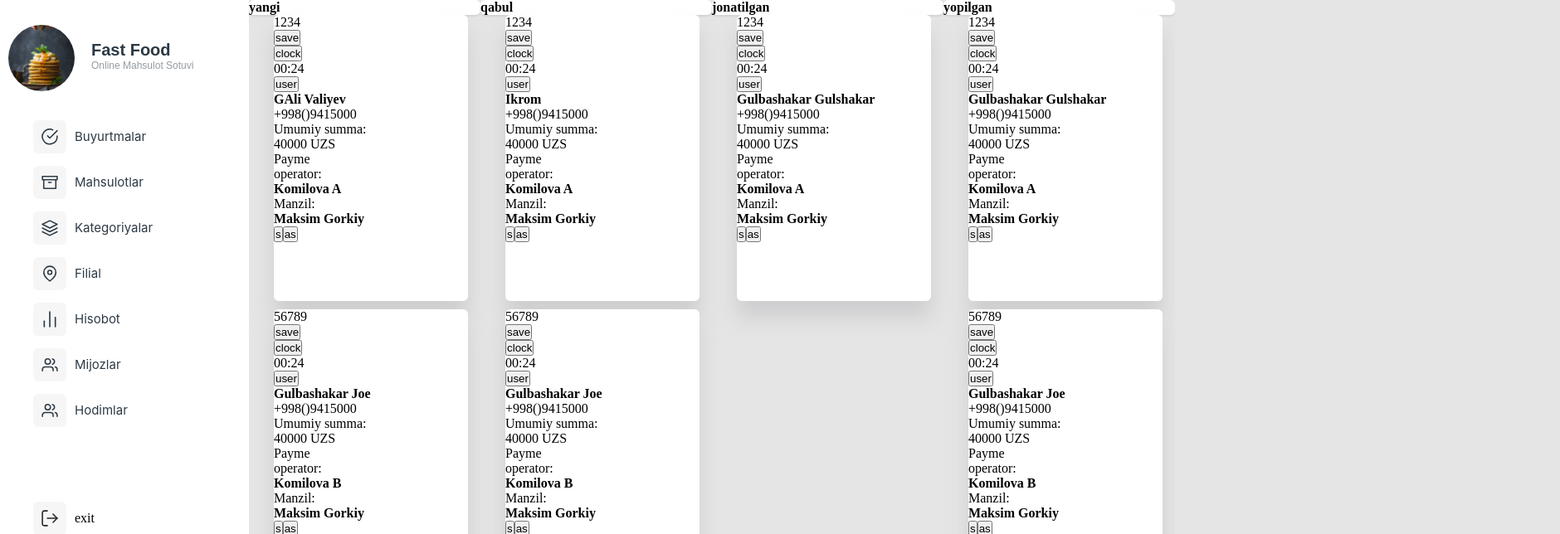
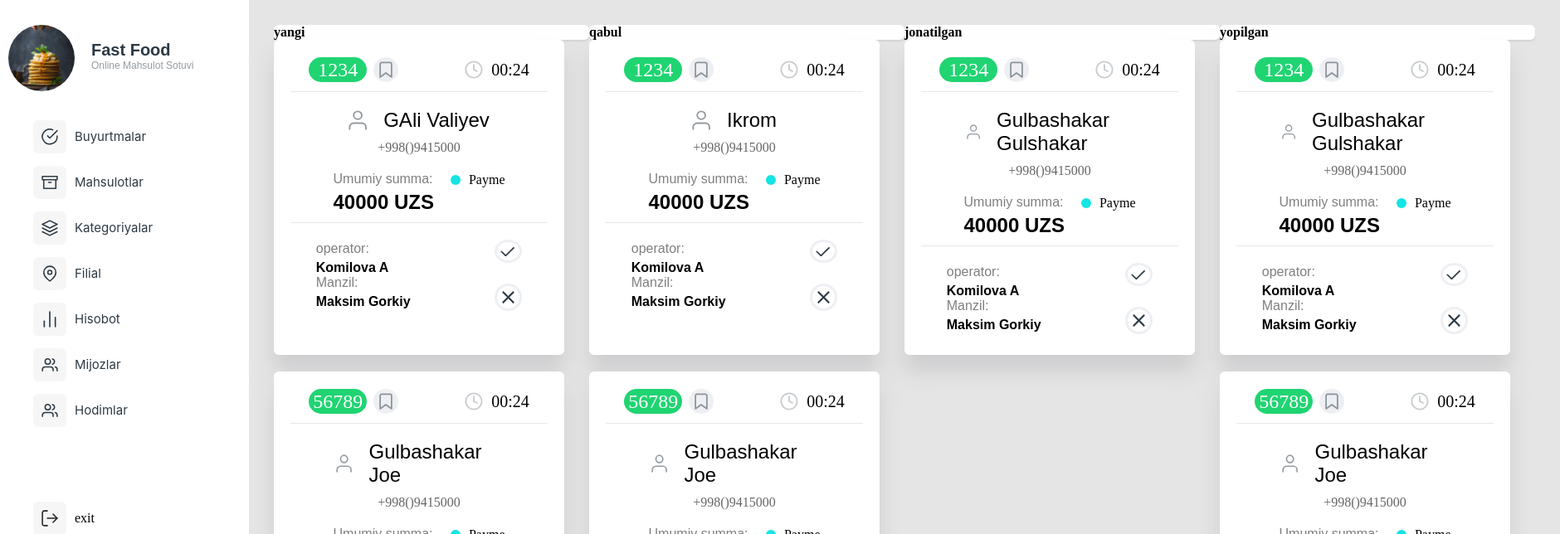
Before and after one commit to orifjon5000/ff, a React (Create React App) app: page / in a window 1280 px wide. Shown: the top 644 px of the page at 83% size, 1880 px wide, since content can reach past the window. Built offline with nearby package versions, Linux system fonts and the light colour scheme.

Commit message:
productitems

```diff
--- a/src/component/Buyurtmalar/index.jsx
+++ b/src/component/Buyurtmalar/index.jsx
@@ -1,5 +1,20 @@
 import React, { useState } from "react";
-import { Container, Wrapper,Order,Pay,User,Card,Location, Title } from "./style";
+import Save from "../../assets/icons/save.svg";
+import Clock from "../../assets/icons/clock.svg";
+import UserI from "../../assets/icons/user.svg";
+import Done from "../../assets/icons/done.svg";
+import Cancel from "../../assets/icons/cancel.svg";
+
+import {
+  Container,
+  Wrapper,
+  Order,
+  Pay,
+  User,
+  Card,
+  Location,
+  Title,
+} from "./style";
 import { card } from "../../mock/card";
 export const Index = () => {
   const [products, setProducts] = useState(Object.entries(card));
@@ -14,36 +29,39 @@ export const Index = () => {
             </Title>
             {data.map((value) => (
               <Card>
-                <Order>
+                <Order className="flex-row">
                   {" "}
-                  <div>
-                    <p>{value.orderId}</p>
-                    <button>save</button>
+                  <div className="flex-row  orderId">
+                    <p className="flex-row">{value.orderId}</p>
+                    <div className="imgsave">
+                      <img src={Save} alt="save" />
+                    </div>{" "}
                   </div>
-                  <div>
-                    <button>clock</button>
+                  <div className="flex-row orderClock">
+                    <img src={Clock} alt="Clock" />
                     <p>00:24</p>
                   </div>
                 </Order>
 
-                <User>
-                  <div>
-                  <button>user</button>
+                <User className="flex-column">
+                  <div className="flex-row userName">
+                    <img src={UserI} alt="User" />
                     <h4>{value.user.name}</h4>
                   </div>
                   <p> {value.user.phone}</p>
                 </User>
 
-
-                <Pay>
-                  <div>
+                <Pay className="flex-row">
+                  <div className="payTotal">
                     <p>Umumiy summa:</p>
                     <p>{value.total} UZS</p>
                   </div>
-                  <p>Payme</p>
+                  <div className="iconpay"></div>
+                  <span>Payme</span>
                 </Pay>
 
-                <Location>
+                <Location className="flex-row">
+                  <div>
                     <div>
                       <p>operator:</p>
                       <h4>{value.operator.name}</h4>
@@ -52,11 +70,13 @@ export const Index = () => {
                       <p>Manzil:</p>
                       <h4>{value.filial.location}</h4>
                     </div>
+                  </div>
+                  <div className=" flex-column">
+                  <img className="imgSave" src={Done} alt="Done" />
+                  <img src={Cancel} className="imgSave" alt="Cancel" />
+                </div>
                 </Location>
-                <div>
-                  <button>s</button>
-                  <button>as</button>
-                </div>
+
               </Card>
             ))}
           </Wrapper.Column>
--- a/src/component/Buyurtmalar/style.js
+++ b/src/component/Buyurtmalar/style.js
@@ -4,6 +4,7 @@ export const Container = styled.div``;
 
 export const Wrapper = styled.div`
   display: flex;
+  padding: 30px;
 `;
 
 Wrapper.Column = styled.div`
@@ -13,14 +14,14 @@ Wrapper.Column = styled.div`
 `;
 
 export const Card = styled.div`
-  width: 234px;
-  height: 345px;
+  width: 350px;
+  height: 380px;
   background: #ffffff;
   box-shadow: 0px 20px 25px rgba(176, 177, 181, 0.432802);
   border-radius: 6px;
-  margin: 0 30px;
-  margin-bottom: 10px;
-  margin-right: 15px;
+  /* margin: 0 30px; */
+  margin-bottom: 20px;
+  margin-right: 30px;
 `;
 
 export const Title = styled.div`
@@ -31,7 +32,124 @@ export const Title = styled.div`
   align-items: center;
 `;
 
-export const Order = styled.div``;
-export const User = styled.div``;
-export const Pay = styled.div``;
-export const Location = styled.div``;
+export const Order = styled.div`
+  margin: 20px;
+  padding-bottom: 10px;
+  border-bottom: 1.5px solid rgb(229, 229, 229, 0.9);
+
+  p:nth-child(1) {
+    background: #20d472;
+    border-radius: 18px;
+    width: 70px;
+    height: 30px;
+    font-size: 24px;
+    color: #ffffff;
+    margin-right: 8px;
+  }
+  .orderId {
+    margin-right: 75px;
+  }
+  .imgsave {
+    background: rgba(237, 239, 243, 1);
+    border-radius: 50%;
+    display: flex;
+    justify-content: center;
+    align-items: center;
+    width: 30px;
+    height: 30px;
+  }
+  img {
+    opacity: 0.5;
+    border: none;
+    width: 30px;
+    height: 30px;
+    padding: 5px;
+  }
+
+  .orderClock {
+    img {
+      width: 32px;
+      height: 32px;
+      margin-right: 5px;
+    }
+    p {
+      font-size: 20px;
+    }
+  }
+`;
+
+export const User = styled.div`
+  .userName {
+    width: 200px;
+
+    img {
+      margin-right: 20px;
+      width: 22px;
+    }
+    h4 {
+      font-family: sans-serif;
+      font-weight: 500;
+      font-size: 24px;
+    }
+    margin-bottom: 10px;
+  }
+  p {
+    margin-bottom: 20px;
+    opacity: 0.6;
+  }
+`;
+export const Pay = styled.div`
+  margin: 0 20px;
+  padding-bottom: 10px;
+  border-bottom: 1.5px solid rgb(229, 229, 229, 0.9);
+  .payTotal {
+    margin-right: 20px;
+    font-family: sans-serif;
+
+    p:nth-child(1) {
+      opacity: 0.5;
+      margin-bottom: 5px;
+    }
+    p:nth-child(2) {
+      font-size: 24px;
+      font-weight: 600;
+    }
+  }
+  span {
+    margin-top: -32px;
+    margin-left: 10px;
+  }
+  .iconpay {
+    content: "";
+    width: 12px;
+    height: 12px;
+    border-radius: 50%;
+    background: #14e5e4;
+    margin-top: -32px;
+  }
+`;
+
+export const Location = styled.div`
+  font-family: sans-serif;
+justify-content:space-around ;
+margin-top:20px;
+  p {
+    margin-right: 20px;
+    opacity: 0.5;
+    margin-bottom:5px ;
+  }
+  h4 {
+  }
+  .imgSave{
+    border-radius: 50%;
+    border: 3.5px solid #edeff3;
+    background: white;
+    width: 33px;
+    padding: 4px;
+    color:#fff;
+
+  }
+  img:nth-child(1){
+    margin-bottom:25px ;
+  }
+`;
--- a/src/index.css
+++ b/src/index.css
@@ -1,10 +1,20 @@
-*{
-  margin:0;
-  padding:0;
+* {
+  margin: 0;
+  padding: 0;
   box-sizing: border-box;
 }
-body{
+body {
+  background-color: #e5e5e5;
+}
 
-  background-color: #e5e5e5;
-
+.flex-column {
+  display: flex;
+  flex-direction: column;
+  align-items: center;
 }
+.flex-row {
+  display: flex;
+  justify-content: center;
+  align-items: center;
+  flex-direction: row;
+}
```
Lines whose indentation alone changed are shown as unchanged.
